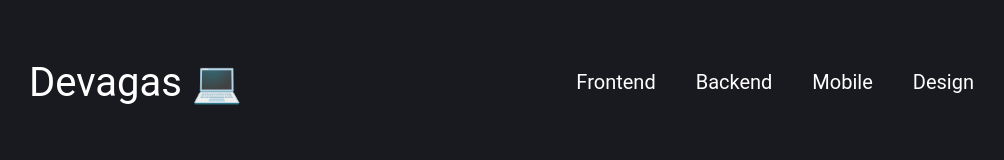
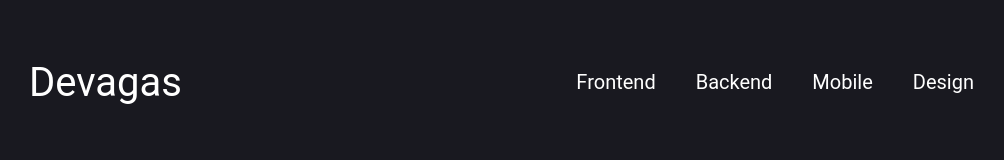
Before and after one commit to felipepassosdev/Devagas, a React (Create React App) app: page / in a window 1280 px wide. Shown: the top 160 px of the page, without its empty margins (136-1140 px from the left). Built offline with nearby package versions, Linux system fonts and the light colour scheme; no server answers.

Commit message:
Update Header.tsx

```diff
--- a/src/Header/Header.tsx
+++ b/src/Header/Header.tsx
@@ -7,7 +7,7 @@ function Header() {
   return (
     <Container>
       <nav>
-        <span>Devagas 💻</span>
+        <span>Devagas </span>
       </nav>
       <ul>
         <Link to="/Frontend"><li>Frontend</li></Link>
```
